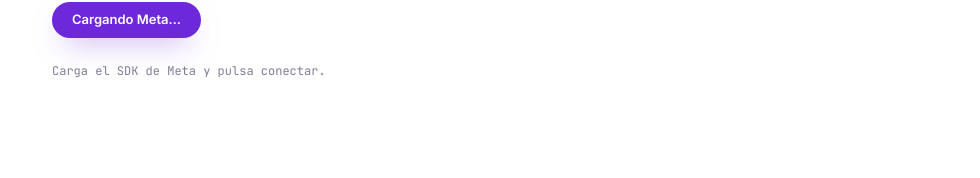
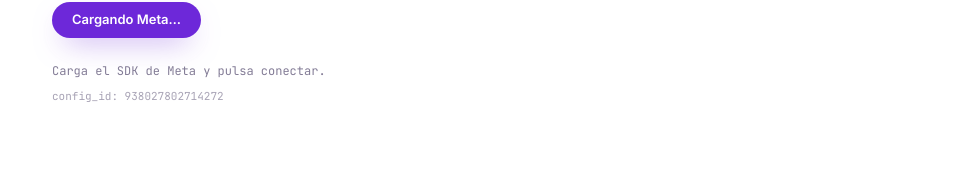
Before and after one commit to breakaway-ai/LandingBreakaway, a Next.js app: page /en/whatsapp in a window 1280 px wide. Shown: the part 416-594 px from the top of the page, without its empty margins (300-1280 px from the left). Built offline with nearby package versions, Linux system fonts and the light colour scheme; no server answers.

Commit message:
[ADD] id corrected

```diff
--- a/src/app/[locale]/whatsapp/page.tsx
+++ b/src/app/[locale]/whatsapp/page.tsx
@@ -1,4 +1,5 @@
 import type { Metadata } from "next";
+import { Suspense } from "react";
 import WhatsAppOnboard from "@/components/WhatsAppOnboard";
 
 export const metadata: Metadata = {
@@ -7,5 +8,9 @@ export const metadata: Metadata = {
 };
 
 export default function WhatsAppOnboardPage() {
-  return <WhatsAppOnboard />;
+  return (
+    <Suspense fallback={<main className="px-5 pt-28">Cargando…</main>}>
+      <WhatsAppOnboard />
+    </Suspense>
+  );
 }
--- a/src/components/WhatsAppOnboard.tsx
+++ b/src/components/WhatsAppOnboard.tsx
@@ -1,11 +1,12 @@
 "use client";
 
-import { useCallback, useEffect, useState } from "react";
+import { useCallback, useEffect, useMemo, useState } from "react";
 import Script from "next/script";
+import { useSearchParams } from "next/navigation";
 import { primaryCtaClassName } from "@/components/PrimaryCtaButton";
 
 const META_APP_ID = "1085723453969135";
-const META_ES_CONFIG_ID = "9380278027";
+const META_ES_CONFIG_ID = "938027802714272";
 const GRAPH_VERSION = "v23.0";
 
 type SignupPayload = {
@@ -44,13 +45,19 @@ function parseSignupMessage(raw: unknown): SignupPayload | null {
 }
 
 export default function WhatsAppOnboard() {
+  const searchParams = useSearchParams();
+  const configId = useMemo(() => {
+    const fromQuery = searchParams.get("config_id")?.trim();
+    return fromQuery || META_ES_CONFIG_ID;
+  }, [searchParams]);
+
   const [sdkReady, setSdkReady] = useState(false);
   const [status, setStatus] = useState("Carga el SDK de Meta y pulsa conectar.");
   const [session, setSession] = useState<SignupPayload | null>(null);
 
-  useEffect(() => {
-    window.fbAsyncInit = () => {
-      window.FB?.init({
+  const initFb = useCallback(() => {
+    if (!window.FB) return;
+    window.FB.init({
       appId: META_APP_ID,
       autoLogAppEvents: true,
       xfbml: true,
@@ -58,7 +65,11 @@ export default function WhatsAppOnboard() {
     });
     setSdkReady(true);
     setStatus("Listo. Entra con el Facebook de Mauricio, no el de Marco.");
-    };
+  }, []);
+
+  useEffect(() => {
+    window.fbAsyncInit = initFb;
+    if (window.FB) initFb();
 
     const onMessage = (event: MessageEvent) => {
       if (
@@ -85,11 +96,15 @@ export default function WhatsAppOnboard() {
 
     window.addEventListener("message", onMessage);
     return () => window.removeEventListener("message", onMessage);
-  }, []);
+  }, [initFb]);
 
   const launch = useCallback(() => {
     if (!window.FB) {
       setStatus("El SDK aún no carga. Recarga la página.");
+      return;
+    }
+    if (!configId) {
+      setStatus("Falta config_id. Cópialo del Embedded Signup Builder.");
       return;
     }
     setStatus("Abriendo Meta… elige Corman Sports y conectar WhatsApp Business.");
@@ -100,17 +115,18 @@ export default function WhatsAppOnboard() {
         }
       },
       {
-        config_id: META_ES_CONFIG_ID,
+        config_id: configId,
         response_type: "code",
         override_default_response_type: true,
         extras: {
-          setup: {},
           featureType: "whatsapp_business_app_onboarding",
           sessionInfoVersion: "3",
+          version: "v4",
+          setup: {},
         },
       },
     );
-  }, []);
+  }, [configId]);
 
   return (
     <main className="px-5 pb-20 pt-28 sm:px-6 sm:pb-24 sm:pt-32">
@@ -141,6 +157,9 @@ export default function WhatsAppOnboard() {
           {sdkReady ? "Conectar WhatsApp Business" : "Cargando Meta…"}
         </button>
         <p className="mt-6 font-mono text-[12px] text-ink-dim">{status}</p>
+        <p className="mt-2 font-mono text-[11px] text-ink-dim/70">
+          config_id: {configId}
+        </p>
         {session ? (
           <pre className="mt-6 overflow-x-auto rounded-2xl bg-ink/5 p-4 font-mono text-[11px] text-ink">
             {JSON.stringify(session, null, 2)}
@@ -150,6 +169,7 @@ export default function WhatsAppOnboard() {
       <Script
         src="https://connect.facebook.net/en_US/sdk.js"
         strategy="afterInteractive"
+        onLoad={initFb}
       />
     </main>
   );
```
Lines whose indentation alone changed are shown as unchanged.
